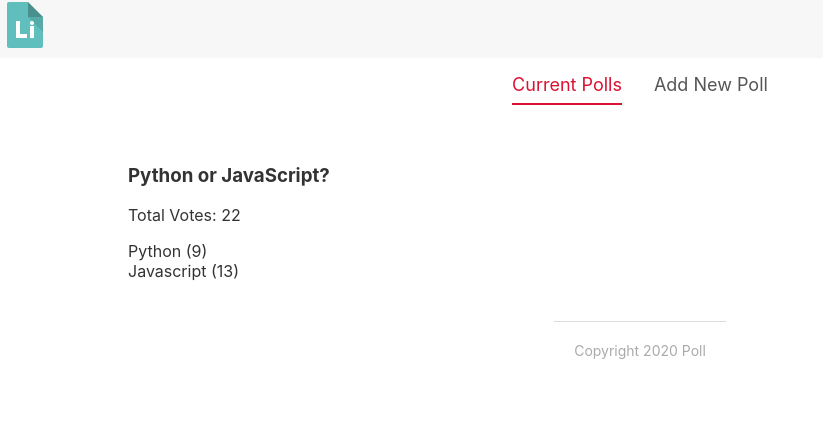
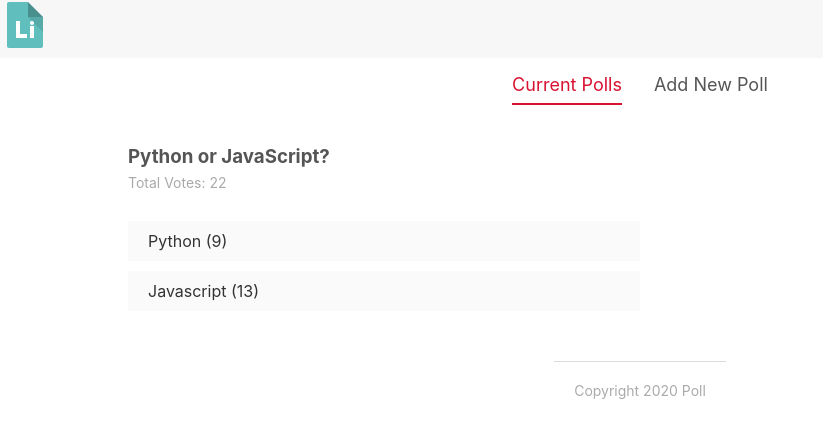
Before and after one commit to mathewbwilliamson/svelte-polls-tutorial, a Svelte app: page / in a window 1280 px wide. Shown: the top 438 px of the page, without its empty margins (0-823 px from the left). Built offline with nearby package versions, Linux system fonts and the light colour scheme.

Commit message:
Added PollDetails

```diff
--- a/src/components/PollDetails.svelte
+++ b/src/components/PollDetails.svelte
@@ -6,7 +6,33 @@
 </script>
 
 <style>
+  h3 {
+    margin: 0 auto;
+    color: #555;
+  }
 
+  p {
+    margin-top: 6px;
+    font-size: 14px;
+    color: #aaa;
+    margin-bottom: 30px;
+  }
+
+  .answer {
+    background: #fafafa;
+    cursor: pointer;
+    margin: 10px auto;
+    position: relative;
+  }
+
+  .answer:hover {
+    opacity: 0.6;
+  }
+
+  span {
+    display: inline-block;
+    padding: 10px 20px;
+  }
 </style>
 
 <div class="poll">
```
